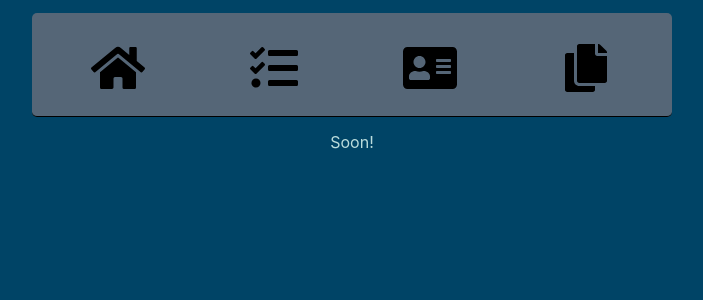
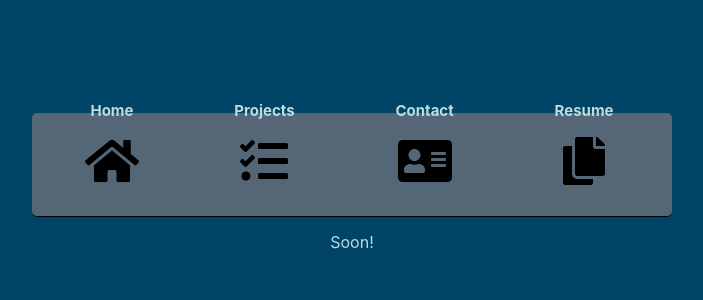
Before and after one commit to grogsy/home, a React (Create React App) app: page /resume in a window 1280 px wide. Shown: the top 300 px of the page, without its empty margins (288-991 px from the left). Built offline with nearby package versions, Linux system fonts and the light colour scheme.

Commit message:
styling changes

```diff
--- a/src/index.css
+++ b/src/index.css
@@ -12,8 +12,12 @@ body {
 
 }
 
-p, h1, h2, h3, h4, h5, h6 {
+p, h1, h2, h3, h4, h5, h6, span, a {
   color: #bbdddd;
+}
+
+a {
+  text-decoration: none;
 }
 
 code {
@@ -27,6 +31,8 @@ code {
   display: flex;
   flex-direction: column;
   align-items: center;
+  position: relative;
+  top: 100px;
 }
 
 .header {
@@ -45,16 +51,16 @@ code {
 }
 
 .header-item {
+  height: 40px;
   display: flex;
   flex-direction: column;
   justify-content: center;
   align-items: center;
-  width: 20%;
   transition: 0.2s all ease-in-out;
-  overflow: hidden;
-  margin-bottom: 15px;
-  border-radius: 10px;
-  padding-bottom: 30px;
+  margin-left: 5px;
+  margin-right: 5px;
+  border-radius: 3px;
+  padding:10px;
 }
 
 .header-item:hover {
@@ -65,15 +71,21 @@ code {
   box-shadow: 0 10px 6px -6px #101111;
 }
 
-.header-item > .header-text-container > h5 {
-  font-size: 20px;
-  margin-top: 20px;
-  opacity: 0;
+
+.header-icon {
+  position: relative;
+  top: 4px;
 }
 
-.header-item:hover > .header-text-container > h5 {
-  opacity: 1;
-  transition: 0.5s;
+.footer-item {
+  margin-left: 30px;
+  margin-right: 30px;
+  transition: 0.3s all ease-in-out;
+  text-decoration: none;
+}
+
+.footer-item:hover {
+  transform: scale(1.1);
 }
 
 .main {
@@ -98,7 +110,7 @@ code {
 
 .header-text-container {
   position: relative;
-  top: 4px;
+  bottom:3px;
 }
 
 .gen-header {
@@ -126,6 +138,7 @@ code {
   flex-direction: row;
   cursor: pointer;
   max-width: 30rem;
+  margin: 5px;
   transition: 0.4s all ease-in-out;
 }
 
@@ -250,7 +263,8 @@ code {
   justify-content: space-around;
   align-items: center;
   width: 100%;
-  margin-bottom: 50px;
+  position: relative;
+  bottom: 20px;
 }
 
 .modal-image {
@@ -307,9 +321,18 @@ code {
 
 .card {
   border: 1px solid black;
-  width: 18rem;
+  margin: 5px;
 }
 
 .disabled {
   cursor: no-drop;
 }
+
+.navbar {
+  display: flex;
+  justify-content: center;
+}
+
+.nav-link {
+  padding: 0;
+}
```
